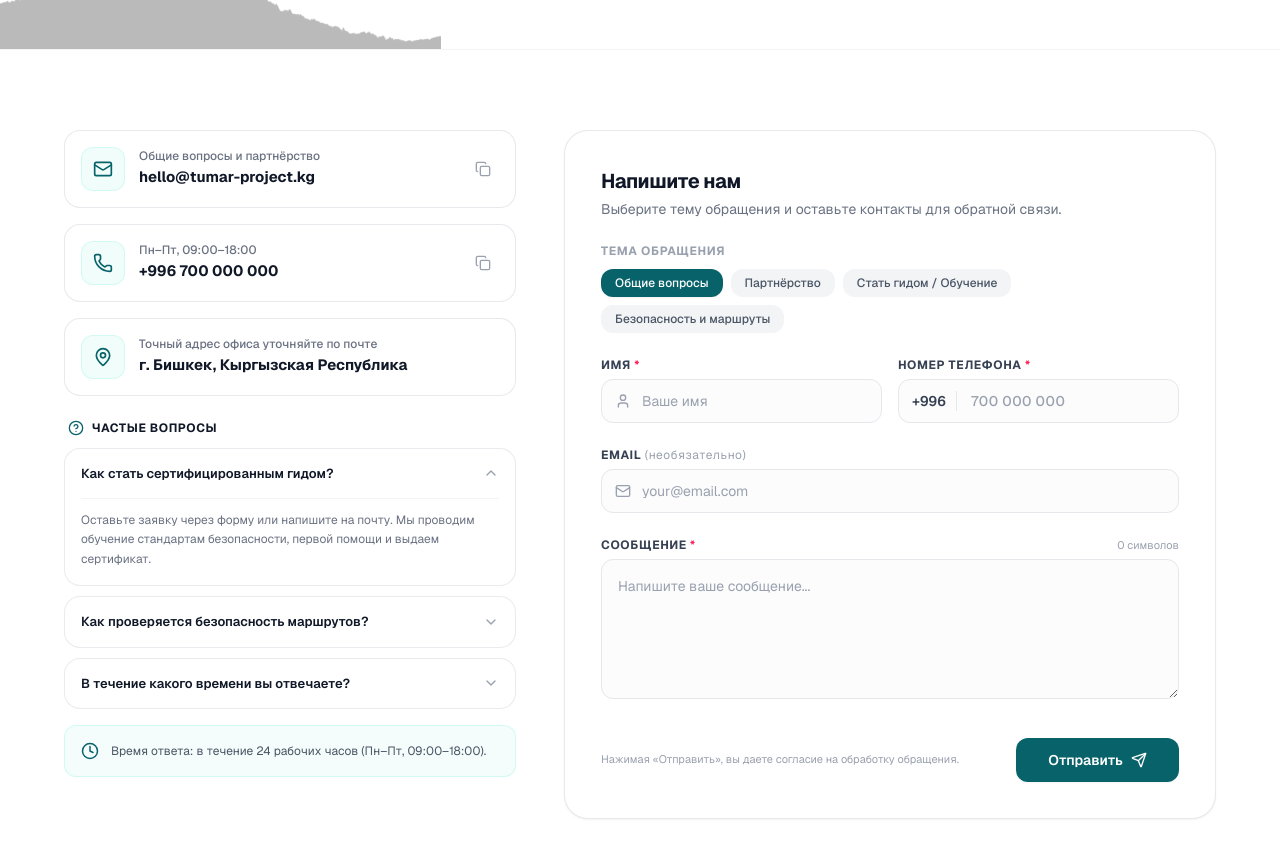
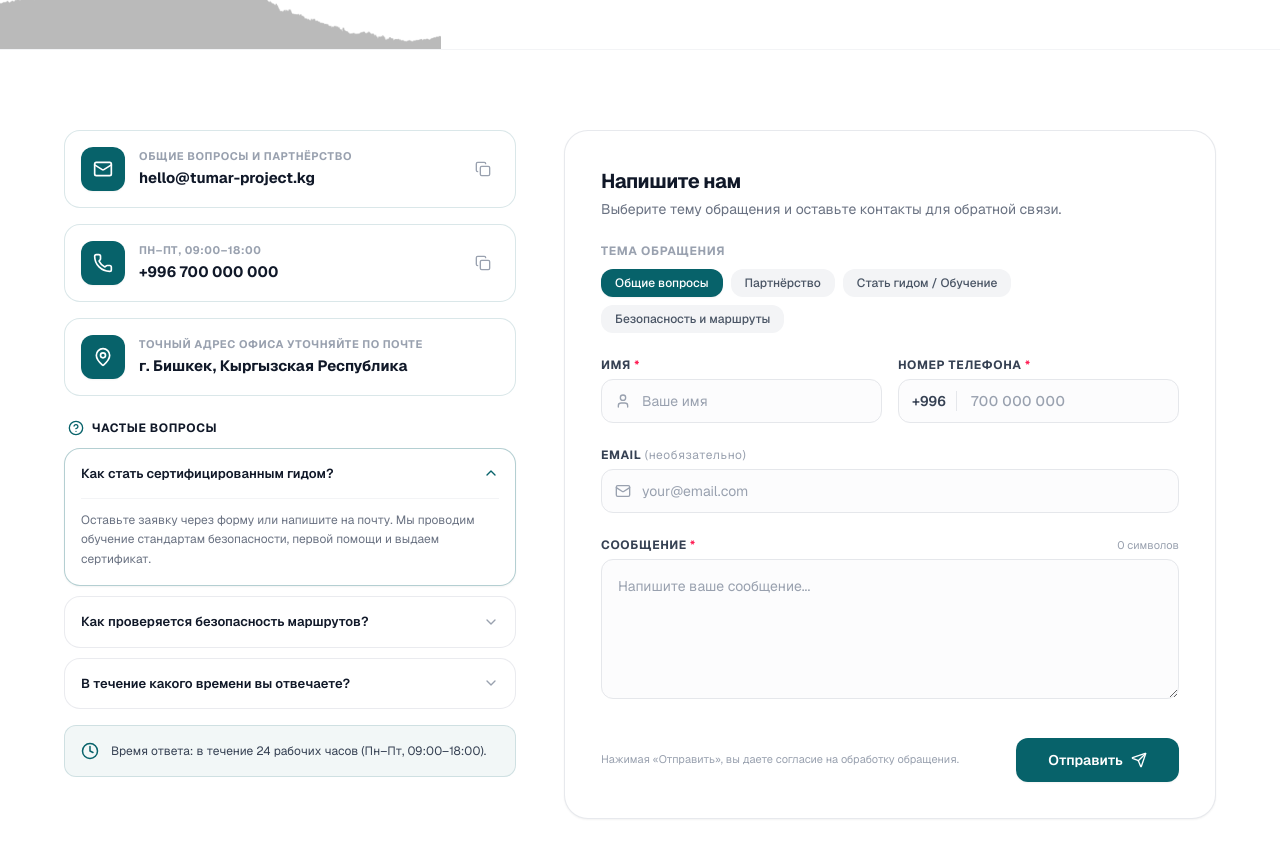
Before and after one commit to Evools/Aiym-Path, a Next.js app: page /contacts in a window 1280 px wide. Shown: the part 360-1218 px from the top of the page. Built offline with nearby package versions, Linux system fonts and the light colour scheme; grey boxes are pictures that could not be loaded.

Commit message:
refactor: update contact page UI components with new branding colors and typography styles

```diff
--- a/app/contacts/page.tsx
+++ b/app/contacts/page.tsx
@@ -157,13 +157,16 @@ export default function ContactsPage() {
             <div className="lg:col-span-5 space-y-4">
 
               {/* 1. Email Card */}
-              <div className="p-4 rounded-2xl bg-white border border-gray-200/90 hover:border-teal-200 hover:shadow-xs transition-all flex items-center justify-between gap-3 group">
+              <div className="p-4 rounded-2xl bg-white border border-[#07626A]/15 hover:border-[#07626A]/40 hover:shadow-xs transition-all flex items-center justify-between gap-3 group">
                 <div className="flex items-center gap-3.5 min-w-0">
-                  <div className="w-11 h-11 rounded-xl bg-teal-50 border border-teal-100/80 text-[#07626A] flex items-center justify-center shrink-0">
-                    <Mail className="w-5 h-5" />
+                  <div
+                    className="w-11 h-11 rounded-xl text-white flex items-center justify-center shrink-0 shadow-xs"
+                    style={{ backgroundColor: "#07626A" }}
+                  >
+                    <Mail className="w-5 h-5 text-white" />
                   </div>
                   <div className="min-w-0">
-                    <p className="text-xs font-medium text-gray-500 mb-0.5">
+                    <p className="text-[11px] font-bold text-gray-400 uppercase tracking-wider mb-0.5">
                       {dict.contactsPage.emailDesc}
                     </p>
                     <a
@@ -190,13 +193,16 @@ export default function ContactsPage() {
               </div>
 
               {/* 2. Phone Card */}
-              <div className="p-4 rounded-2xl bg-white border border-gray-200/90 hover:border-teal-200 hover:shadow-xs transition-all flex items-center justify-between gap-3 group">
+              <div className="p-4 rounded-2xl bg-white border border-[#07626A]/15 hover:border-[#07626A]/40 hover:shadow-xs transition-all flex items-center justify-between gap-3 group">
                 <div className="flex items-center gap-3.5 min-w-0">
-                  <div className="w-11 h-11 rounded-xl bg-teal-50 border border-teal-100/80 text-[#07626A] flex items-center justify-center shrink-0">
-                    <Phone className="w-5 h-5" />
+                  <div
+                    className="w-11 h-11 rounded-xl text-white flex items-center justify-center shrink-0 shadow-xs"
+                    style={{ backgroundColor: "#07626A" }}
+                  >
+                    <Phone className="w-5 h-5 text-white" />
                   </div>
                   <div className="min-w-0">
-                    <p className="text-xs font-medium text-gray-500 mb-0.5">
+                    <p className="text-[11px] font-bold text-gray-400 uppercase tracking-wider mb-0.5">
                       {dict.contactsPage.phoneDesc}
                     </p>
                     <a
@@ -223,12 +229,15 @@ export default function ContactsPage() {
               </div>
 
               {/* 3. Address Card */}
-              <div className="p-4 rounded-2xl bg-white border border-gray-200/90 flex items-center gap-3.5">
-                <div className="w-11 h-11 rounded-xl bg-teal-50 border border-teal-100/80 text-[#07626A] flex items-center justify-center shrink-0">
-                  <MapPin className="w-5 h-5" />
+              <div className="p-4 rounded-2xl bg-white border border-[#07626A]/15 flex items-center gap-3.5">
+                <div
+                  className="w-11 h-11 rounded-xl text-white flex items-center justify-center shrink-0 shadow-xs"
+                  style={{ backgroundColor: "#07626A" }}
+                >
+                  <MapPin className="w-5 h-5 text-white" />
                 </div>
                 <div>
-                  <p className="text-xs font-medium text-gray-500 mb-0.5">
+                  <p className="text-[11px] font-bold text-gray-400 uppercase tracking-wider mb-0.5">
                     {dict.contactsPage.addressDesc}
                   </p>
                   <p className="text-[15px] font-bold text-gray-900">
@@ -237,10 +246,10 @@ export default function ContactsPage() {
                 </div>
               </div>
 
-              {/* 4. Mini FAQ Accordion replacing Map */}
+              {/* 4. Mini FAQ Accordion */}
               <div className="pt-2">
                 <div className="flex items-center gap-2 mb-3 px-1">
-                  <HelpCircle className="w-4 h-4 text-[#07626A]" />
+                  <HelpCircle className="w-4 h-4" style={{ color: "#07626A" }} />
                   <h4 className="text-xs font-bold text-gray-900 uppercase tracking-wider">
                     {dict.contactsPage.faqTitle}
                   </h4>
@@ -253,7 +262,9 @@ export default function ContactsPage() {
                     return (
                       <div
                         key={idx}
-                        className="rounded-2xl border border-gray-200/80 bg-white overflow-hidden transition-all duration-200"
+                        className={`rounded-2xl border bg-white overflow-hidden transition-all duration-200 ${
+                          isOpen ? "border-[#07626A]/30 shadow-xs" : "border-gray-200/80"
+                        }`}
                       >
                         <button
                           type="button"
@@ -262,9 +273,10 @@ export default function ContactsPage() {
                         >
                           <span>{faq.q}</span>
                           <ChevronDown
-                            className={`w-4 h-4 text-gray-400 shrink-0 transition-transform duration-200 ${
-                              isOpen ? "rotate-180 text-[#07626A]" : ""
+                            className={`w-4 h-4 shrink-0 transition-transform duration-200 ${
+                              isOpen ? "rotate-180" : "text-gray-400"
                             }`}
+                            style={isOpen ? { color: "#07626A" } : undefined}
                           />
                         </button>
 
@@ -282,9 +294,15 @@ export default function ContactsPage() {
               </div>
 
               {/* Response Time Notice */}
-              <div className="p-4 rounded-xl bg-teal-50/70 border border-teal-100/80 flex items-center gap-3">
-                <Clock className="w-4.5 h-4.5 text-[#07626A] shrink-0" />
-                <p className="text-xs text-gray-600 leading-snug">
+              <div
+                className="p-4 rounded-xl flex items-center gap-3 border"
+                style={{
+                  backgroundColor: "rgba(7, 98, 106, 0.05)",
+                  borderColor: "rgba(7, 98, 106, 0.15)",
+                }}
+              >
+                <Clock className="w-4.5 h-4.5 shrink-0" style={{ color: "#07626A" }} />
+                <p className="text-xs text-gray-700 leading-snug">
                   Время ответа: в течение 24 рабочих часов (Пн–Пт, 09:00–18:00).
                 </p>
               </div>
```
